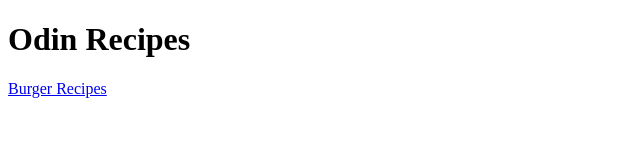
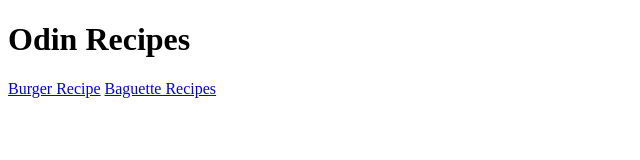
Before and after one commit to freylo4/odin-recipes, a plain HTML site: page index.html in a window 1280 px wide. Shown: the whole page, without its empty margins (0-640 px from the left). Drawn offline with Linux system fonts and the light colour scheme.

Commit message:
add recipes/baguette.html link to index.html

```diff
--- a/index.html
+++ b/index.html
@@ -7,7 +7,8 @@
 </head>
 <body>
     <h1> Odin Recipes </h1>
-    <a href="recipes/burger.html">Burger Recipes</a>
+    <a href="recipes/burger.html">Burger Recipe</a>
+    <a href="recipes/baguette.html">Baguette Recipes</a>
 
 </body>
 </html>
```
